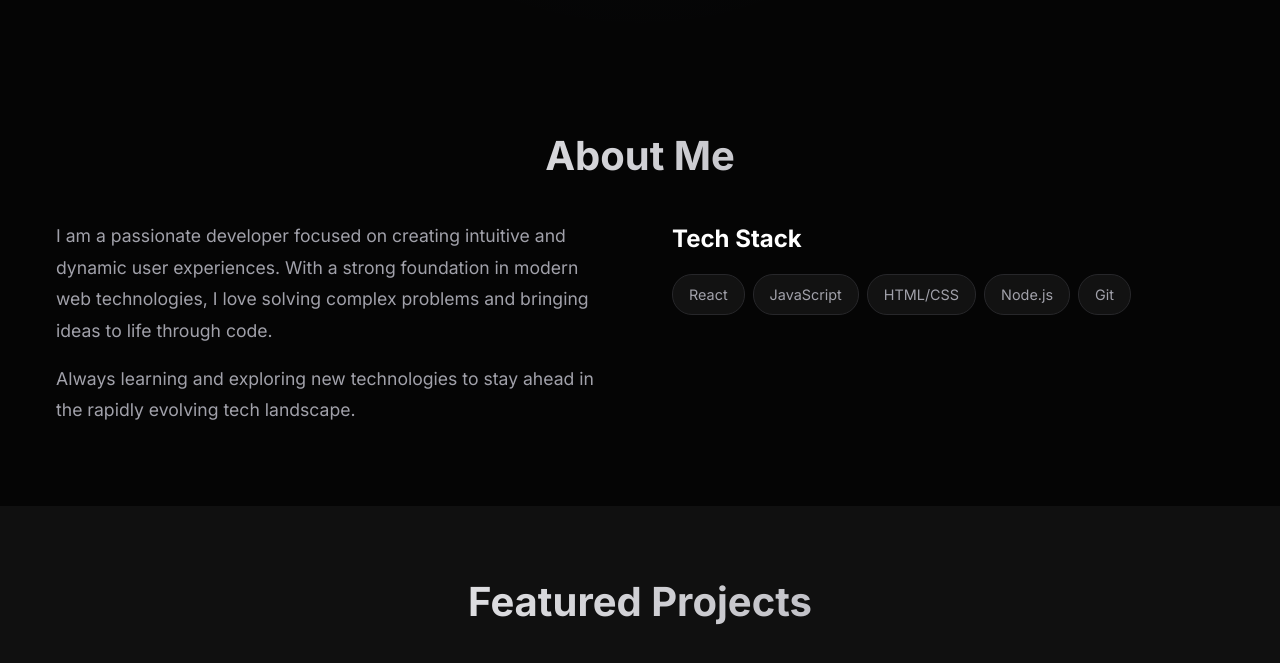
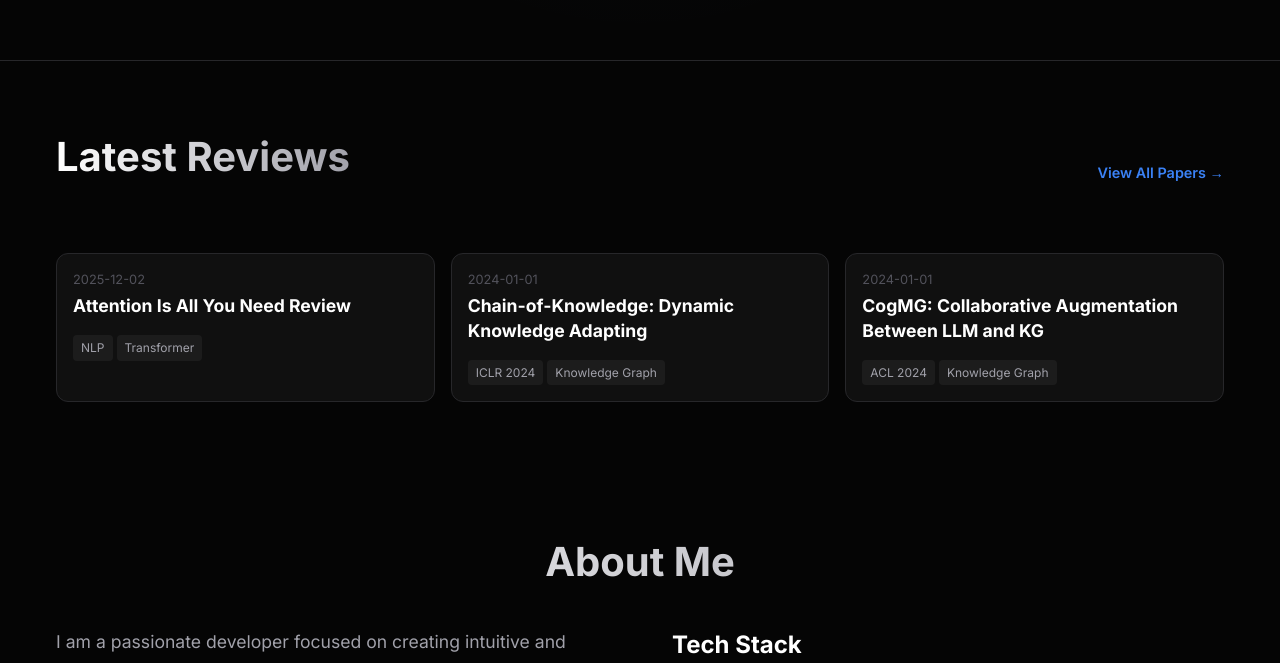
Before and after one commit to KeonhoChu/KeonhoChu.github.io, a React (Vite) app: page / in a window 1280 px wide. Shown: the part 740-1403 px from the top of the page. Built offline with nearby package versions, Linux system fonts and the light colour scheme.

Commit message:
Feat: Add Latest Papers section to Home page

```diff
--- /dev/null
+++ b/src/components/LatestPapers.css
@@ -0,0 +1,74 @@
+.latest-papers {
+    padding: var(--spacing-xl) 0;
+    background-color: var(--bg-primary);
+    border-top: 1px solid var(--border-color);
+}
+
+.section-header {
+    display: flex;
+    justify-content: space-between;
+    align-items: center;
+    margin-bottom: var(--spacing-lg);
+}
+
+.view-all-link {
+    color: var(--accent-primary);
+    font-weight: 600;
+    font-size: 0.9rem;
+}
+
+.view-all-link:hover {
+    text-decoration: underline;
+}
+
+.latest-grid {
+    display: grid;
+    grid-template-columns: repeat(auto-fit, minmax(300px, 1fr));
+    gap: var(--spacing-md);
+}
+
+.latest-card {
+    background: var(--bg-secondary);
+    border: 1px solid var(--border-color);
+    border-radius: 12px;
+    padding: var(--spacing-md);
+    transition: all var(--transition-fast);
+}
+
+.latest-card:hover {
+    transform: translateY(-3px);
+    border-color: var(--accent-primary);
+    background: var(--bg-tertiary);
+}
+
+.latest-date {
+    font-size: 0.8rem;
+    color: var(--text-tertiary);
+    display: block;
+    margin-bottom: var(--spacing-xs);
+}
+
+.latest-title {
+    font-size: 1.1rem;
+    color: var(--text-primary);
+    margin-bottom: var(--spacing-md);
+    line-height: 1.4;
+    display: -webkit-box;
+    -webkit-line-clamp: 2;
+    line-clamp: 2;
+    -webkit-box-orient: vertical;
+    overflow: hidden;
+}
+
+.latest-tags {
+    display: flex;
+    gap: var(--spacing-xs);
+}
+
+.latest-tag {
+    font-size: 0.75rem;
+    color: var(--text-secondary);
+    background: rgba(255, 255, 255, 0.05);
+    padding: 0.2rem 0.5rem;
+    border-radius: 4px;
+}
--- /dev/null
+++ b/src/components/LatestPapers.jsx
@@ -0,0 +1,42 @@
+import React from 'react';
+import { Link } from 'react-router-dom';
+import usePapers from '../hooks/usePapers';
+import './LatestPapers.css';
+
+const LatestPapers = () => {
+    const { papers, loading } = usePapers();
+
+    // Get latest 3 papers
+    const latestPapers = papers.slice(0, 3);
+
+    if (loading) return null;
+
+    return (
+        <section className="latest-papers">
+            <div className="container">
+                <div className="section-header">
+                    <h2 className="section-title">Latest Reviews</h2>
+                    <Link to="/papers" className="view-all-link">View All Papers →</Link>
+                </div>
+
+                <div className="latest-grid">
+                    {latestPapers.map((paper) => (
+                        <Link to={`/papers/${paper.slug}`} key={paper.slug} className="latest-card">
+                            <div className="latest-content">
+                                <span className="latest-date">{paper.date}</span>
+                                <h3 className="latest-title">{paper.title}</h3>
+                                <div className="latest-tags">
+                                    {paper.tags && paper.tags.slice(0, 2).map(tag => (
+                                        <span key={tag} className="latest-tag">{tag}</span>
+                                    ))}
+                                </div>
+                            </div>
+                        </Link>
+                    ))}
+                </div>
+            </div>
+        </section>
+    );
+};
+
+export default LatestPapers;
--- /dev/null
+++ b/src/hooks/usePapers.js
@@ -0,0 +1,49 @@
+import { useState, useEffect } from 'react';
+import matter from 'gray-matter';
+import { Buffer } from 'buffer';
+
+// Polyfill buffer for gray-matter in browser
+window.Buffer = window.Buffer || Buffer;
+
+const usePapers = () => {
+    const [papers, setPapers] = useState([]);
+    const [loading, setLoading] = useState(true);
+    const [error, setError] = useState(null);
+
+    useEffect(() => {
+        const loadPapers = async () => {
+            try {
+                setLoading(true);
+                // Import all markdown files from content/papers
+                const modules = import.meta.glob('/src/content/papers/*.md', { as: 'raw' });
+
+                const paperPromises = Object.keys(modules).map(async (path) => {
+                    const content = await modules[path]();
+                    const { data } = matter(content);
+                    // Extract filename as slug
+                    const slug = path.split('/').pop().replace('.md', '');
+                    return {
+                        slug,
+                        ...data
+                    };
+                });
+
+                const loadedPapers = await Promise.all(paperPromises);
+                // Sort by date descending
+                loadedPapers.sort((a, b) => new Date(b.date) - new Date(a.date));
+                setPapers(loadedPapers);
+            } catch (err) {
+                console.error("Error loading papers:", err);
+                setError(err);
+            } finally {
+                setLoading(false);
+            }
+        };
+
+        loadPapers();
+    }, []);
+
+    return { papers, loading, error };
+};
+
+export default usePapers;
--- a/src/pages/Home.jsx
+++ b/src/pages/Home.jsx
@@ -2,11 +2,13 @@ import React from 'react';
 import Hero from '../components/Hero';
 import About from '../components/About';
 import Projects from '../components/Projects';
+import LatestPapers from '../components/LatestPapers';
 
 const Home = () => {
     return (
         <>
             <Hero />
+            <LatestPapers />
             <About />
             <Projects />
         </>
--- a/src/pages/PaperList.jsx
+++ b/src/pages/PaperList.jsx
@@ -1,39 +1,20 @@
-import React, { useState, useEffect } from 'react';
+import React from 'react';
 import { Link } from 'react-router-dom';
-import matter from 'gray-matter';
-import { Buffer } from 'buffer';
+import usePapers from '../hooks/usePapers';
 import './PaperList.css';
 
-// Polyfill buffer for gray-matter in browser
-window.Buffer = window.Buffer || Buffer;
+const PaperList = () => {
+    const { papers, loading } = usePapers();
 
-const PaperList = () => {
-    const [papers, setPapers] = useState([]);
-
-    useEffect(() => {
-        const loadPapers = async () => {
-            // Import all markdown files from content/papers
-            const modules = import.meta.glob('/src/content/papers/*.md', { as: 'raw' });
-
-            const paperPromises = Object.keys(modules).map(async (path) => {
-                const content = await modules[path]();
-                const { data } = matter(content);
-                // Extract filename as slug
-                const slug = path.split('/').pop().replace('.md', '');
-                return {
-                    slug,
-                    ...data
-                };
-            });
-
-            const loadedPapers = await Promise.all(paperPromises);
-            // Sort by date descending
-            loadedPapers.sort((a, b) => new Date(b.date) - new Date(a.date));
-            setPapers(loadedPapers);
-        };
-
-        loadPapers();
-    }, []);
+    if (loading) {
+        return (
+            <section className="paper-list-section">
+                <div className="container">
+                    <h2 className="section-title">Loading...</h2>
+                </div>
+            </section>
+        );
+    }
 
     return (
         <section className="paper-list-section">
```
